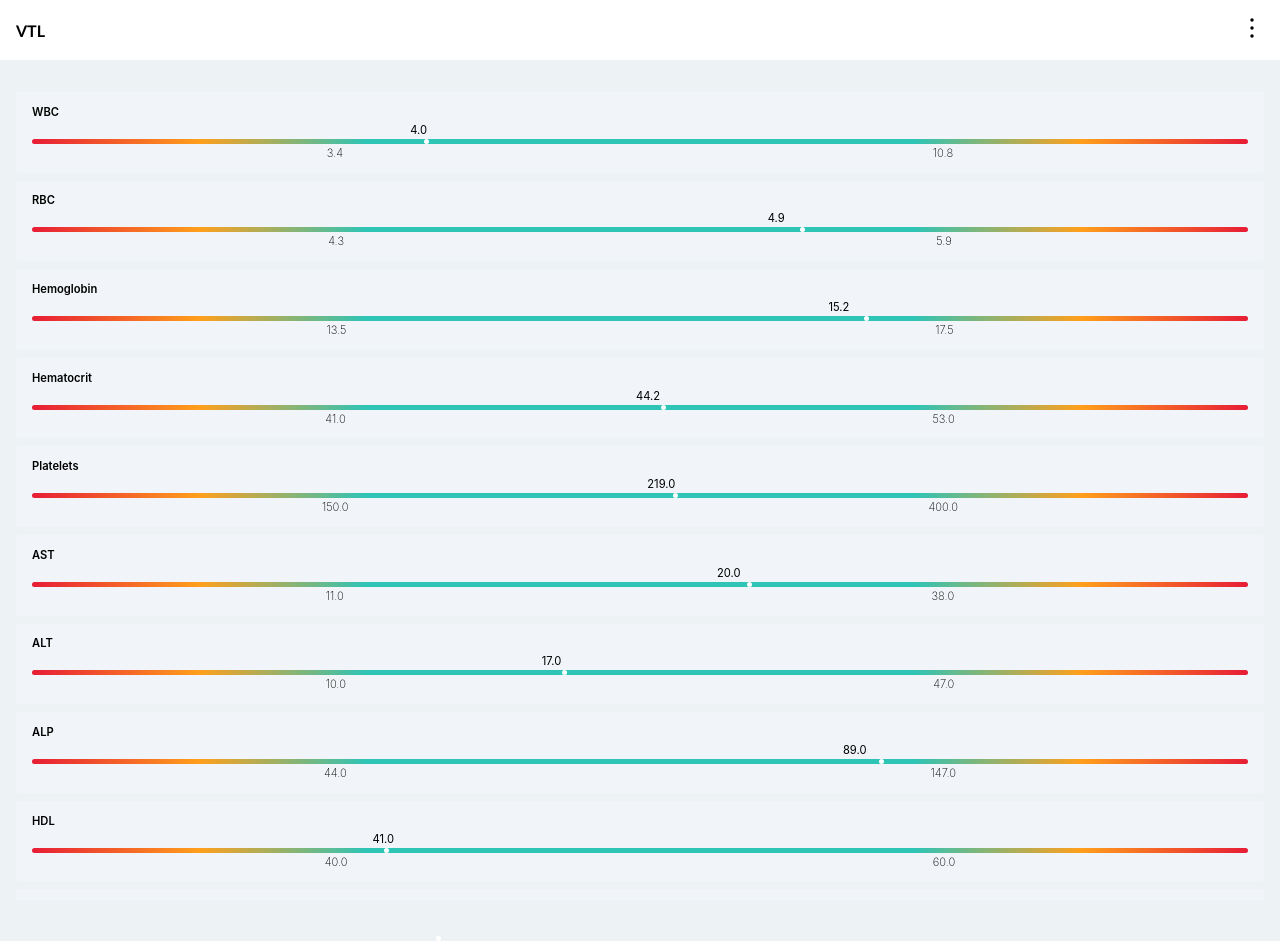
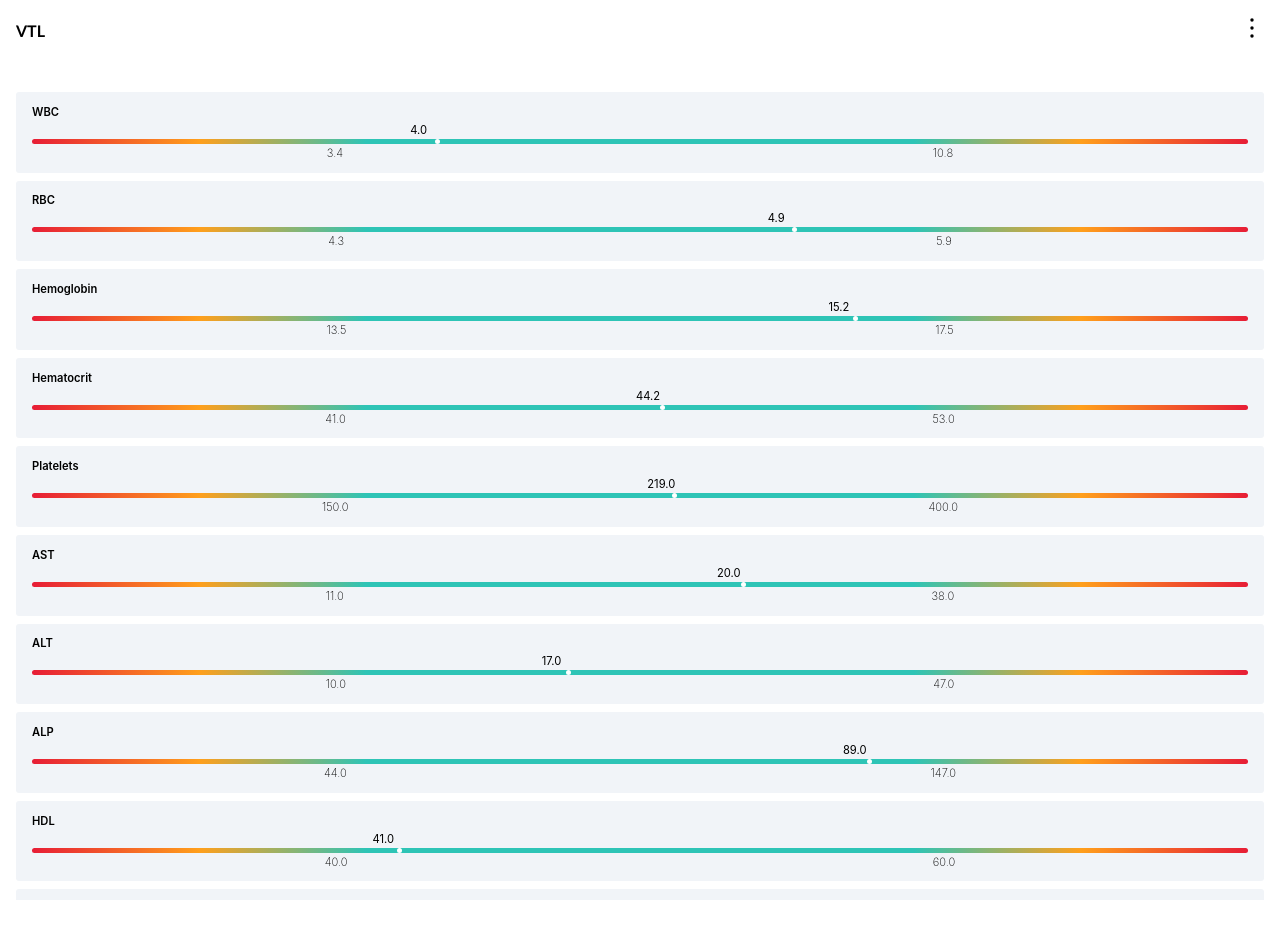
Before and after one commit to charlesmarvin/charlesmarvin.github.io, a Jekyll site: the page vtl/index.html, which Jekyll copies as it is, in a window 1280 px wide. Built offline with Jekyll 4.4.1, drawn with Linux system fonts in a browser that asks for light colours; after the commit the page ends 900 px from its top, so only the background shows below that.

Commit message:
Fix value indicator regression and adjust contrast

```diff
--- a/vtl/index.html
+++ b/vtl/index.html
@@ -30,6 +30,7 @@
           height: 5px;
           margin-top: 2px;
           margin-bottom: 2px;
+          position: relative;
         }
 
         .vtl-range-bar-value {
--- a/vtl/style.css
+++ b/vtl/style.css
@@ -3,7 +3,6 @@ body {
   width: 100%;
   height: 100%;
   margin: 0;
-  background-color: #edf2f4;
 }
 
 body {
@@ -14,7 +13,7 @@ body {
 }
 
 header {
-  background-color: white;
+  /* background-color: white; */
 }
 
 header nav {
```
